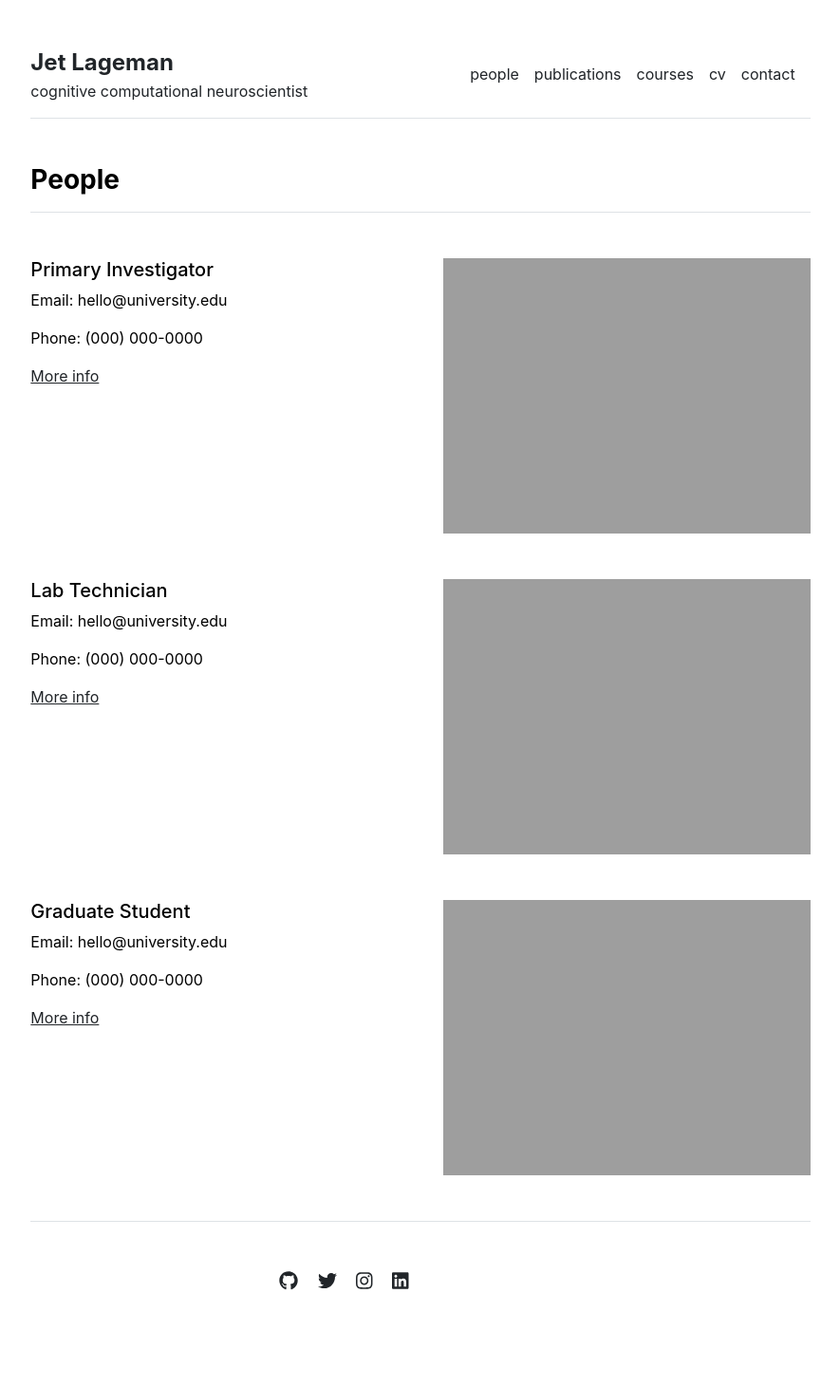
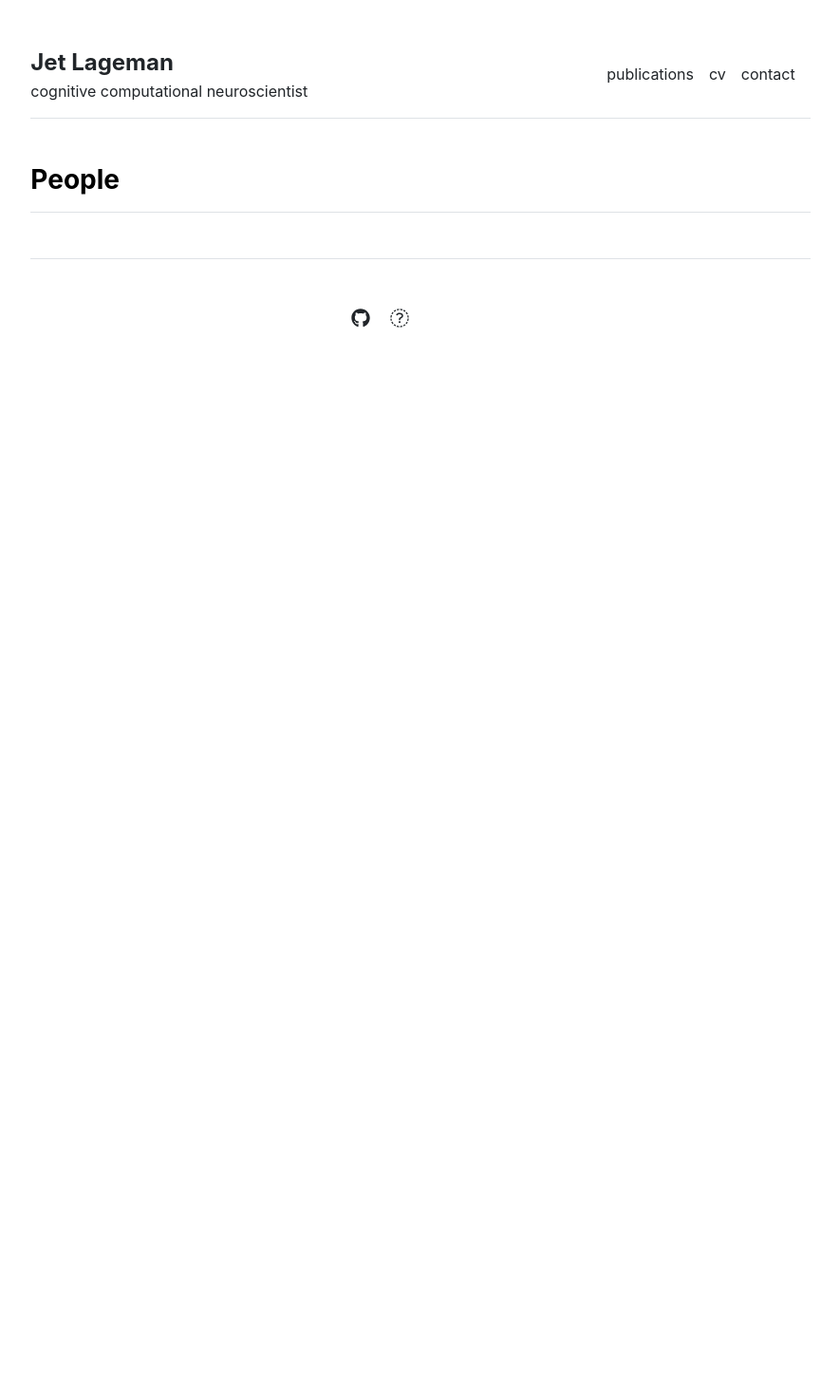
Before and after one commit to jlageman/jlageman.github.io, a Jekyll site: the page built from people.md, in a window 1280 px wide. Shown: the whole page at 95% size, without its empty margins (197-1082 px from the left). Built offline with Jekyll 4.4.1, drawn with Linux system fonts in a browser that asks for light colours; after the commit the page ends 900 px from its top, so only the background shows below that.

Commit message:
change pages

```diff
--- a/_config.yml
+++ b/_config.yml
@@ -2,3 +2,5 @@ url: "" # the base hostname & protocol for your site, e.g. http://example.com
 baseurl: "" # the subpath of your site, e.g. /blog
 title: "Jet Lageman" # the name of your site, e.g. ACME Corp.
 description: "cognitive computational neuroscientist"
+email: "j.lageman@vu.nl"
+bluesky: "https://bsky.app/profile/jetlageman.bsky.social"
--- a/_data/settings.yml
+++ b/_data/settings.yml
@@ -1,25 +1,11 @@
 menu:
-- {name: 'people', url: '/people'}
 - {name: 'publications', url: '/publications'}
-- {name: 'courses', url: '/courses'}
 - {name: 'cv', url: '/cv'}
 - {name: 'contact', url: '/contact'}
 
-people:
-- {name: 'Primary Investigator', title: 'Researcher', department: 'Physics & Astronomy', institution: 'Some University', institution_address: '1 Main Street, Canada', phone: '(000) 000-0000', email: 'hello@university.edu', office: 'Science Building 505', image: 'assets/img/primary-investigator.jpg', url: 'primary-investigator'}
-- {name: 'Lab Technician', title: 'Researcher', department: 'Physics & Astronomy', institution: 'Some University', institution_address: '1 Main Street, Canada', phone: '(000) 000-0000', email: 'hello@university.edu', office: 'Science Building 505', image: 'assets/img/lab-technician.jpg', url: 'lab-technician'}
-- {name: 'Graduate Student', title: 'Researcher', department: 'Physics & Astronomy', institution: 'Some University', institution_address: '1 Main Street, Canada', phone: '(000) 000-0000', email: 'hello@university.edu', office: 'Science Building 505', image: 'assets/img/graduate-student.jpg', url: 'graduate-student'}
-
-courses:
-- {name: 'Vector Calculus', url: 'vector-calculus'}
-- {name: 'Quantum Mechanics', url: 'quantum-mechanics'}
-- {name: 'Stellar Structures', url: 'stellar-structures'}
-
 social:
-- {icon: 'github', link: 'https://github.com/LeNPaul'}
-- {icon: 'twitter', link: 'https://twitter.com/paululele'}
-- {icon: 'instagram', link: 'https://instagram.com/paululele'}
-- {icon: 'linkedin', link: 'https://linkedin.com/in/lenpaul'}
+- {icon: 'github', link: 'https://github.com/jlageman'}
+- {icon: 'bluesky', link: 'https://bsky.app/profile/jetlageman.bsky.social'}
 
 contacts:
 - {name: 'Dr. Academia', title: 'Professor', department: 'Physics & Astronomy', institution: 'Some University', institution_address: '1 Main Street, Canada', phone: '(000) 000-0000', email: 'hello@university.edu', office: 'Science Building 505', image: 'assets/img/contact.jpg'}
```
